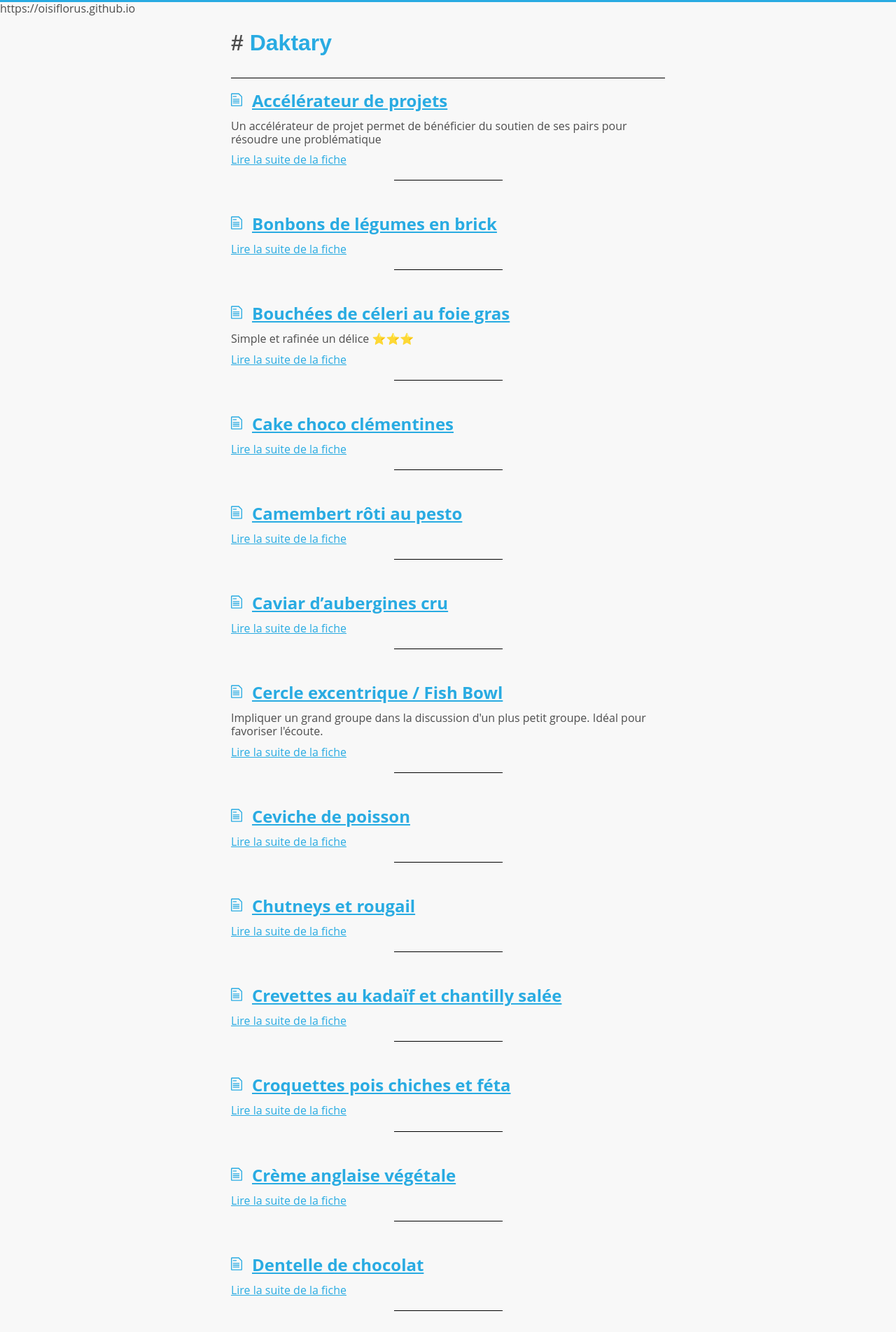
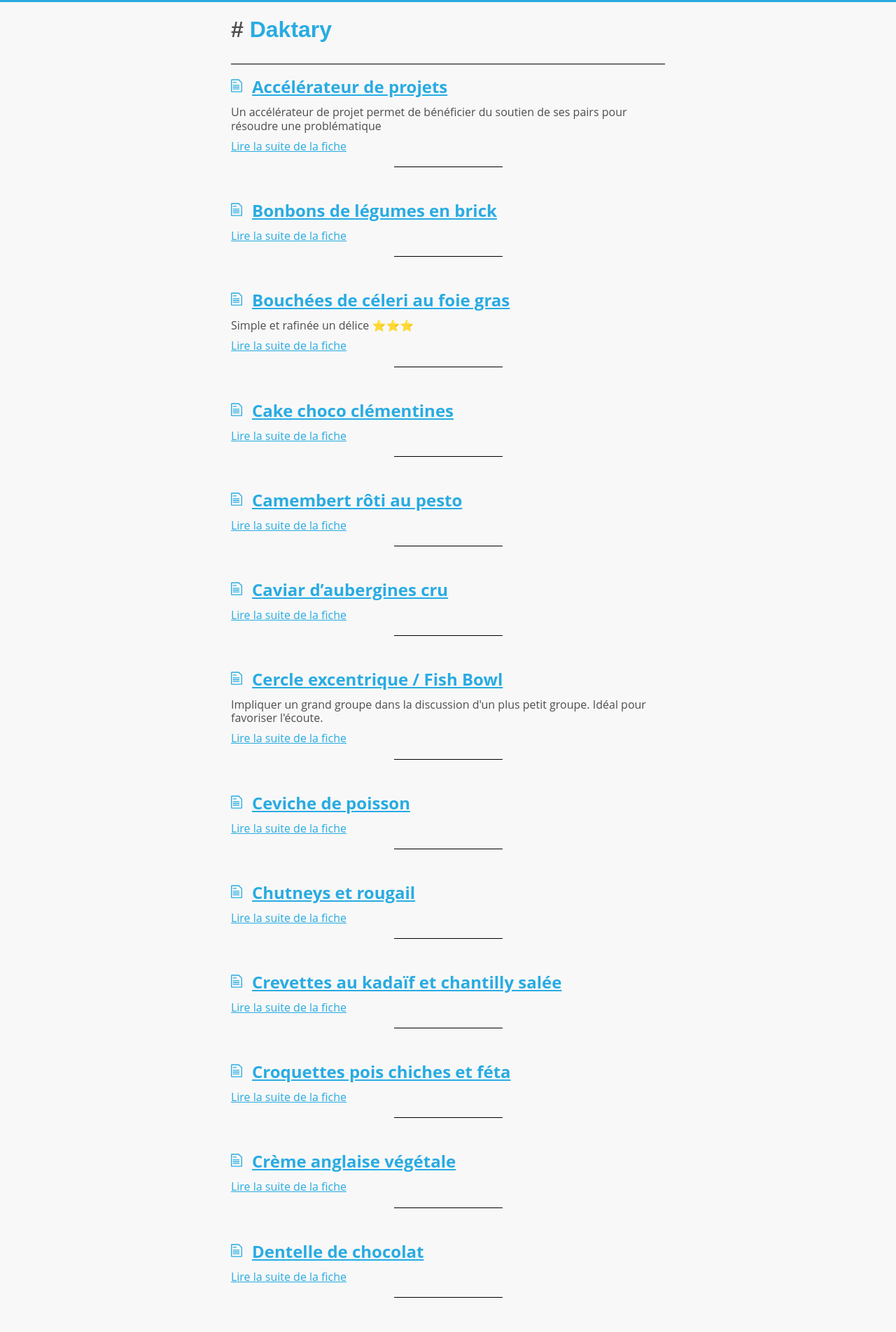
Before and after one commit to oisiflorus/maquillage, a Jekyll site: the page built from index.md, in a window 1280 px wide. Shown: the top 1904 px of the page at 70% size. Built offline with Jekyll 4.4.1, drawn with Linux system fonts in a browser that asks for light colours.

Commit message:
Check with site.url

```diff
--- a/_layouts/default.html
+++ b/_layouts/default.html
@@ -20,7 +20,6 @@
         }
     </style>
     <body>
-        {{ site.url }}
         {%- include header.html -%}
         <main class="container">
             {{ content }}
--- a/_sass/maquillage.scss
+++ b/_sass/maquillage.scss
@@ -7,6 +7,10 @@
  * RESET
  * Reset just the minimum, improve with time
  */
+
+ body {
+  background-image: $page-url;
+}
 
  body {
   margin: 0;
--- a/assets/main.scss
+++ b/assets/main.scss
@@ -2,4 +2,7 @@
 # Only the main Sass file needs front matter (the dashes are enough)
 ---
 
+$page-url: "{{ site.url }}";
+
+
 @import "maquillage";
```
